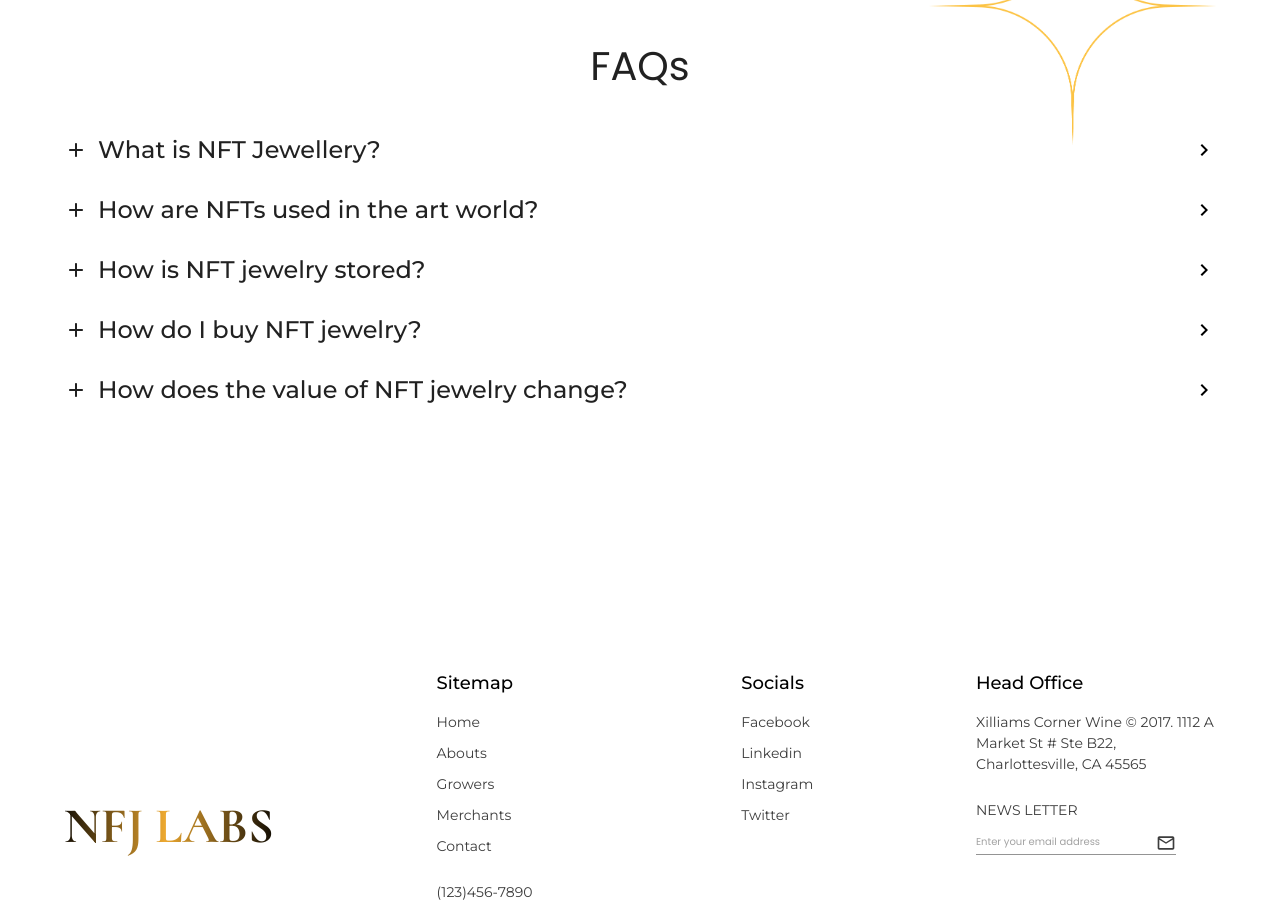
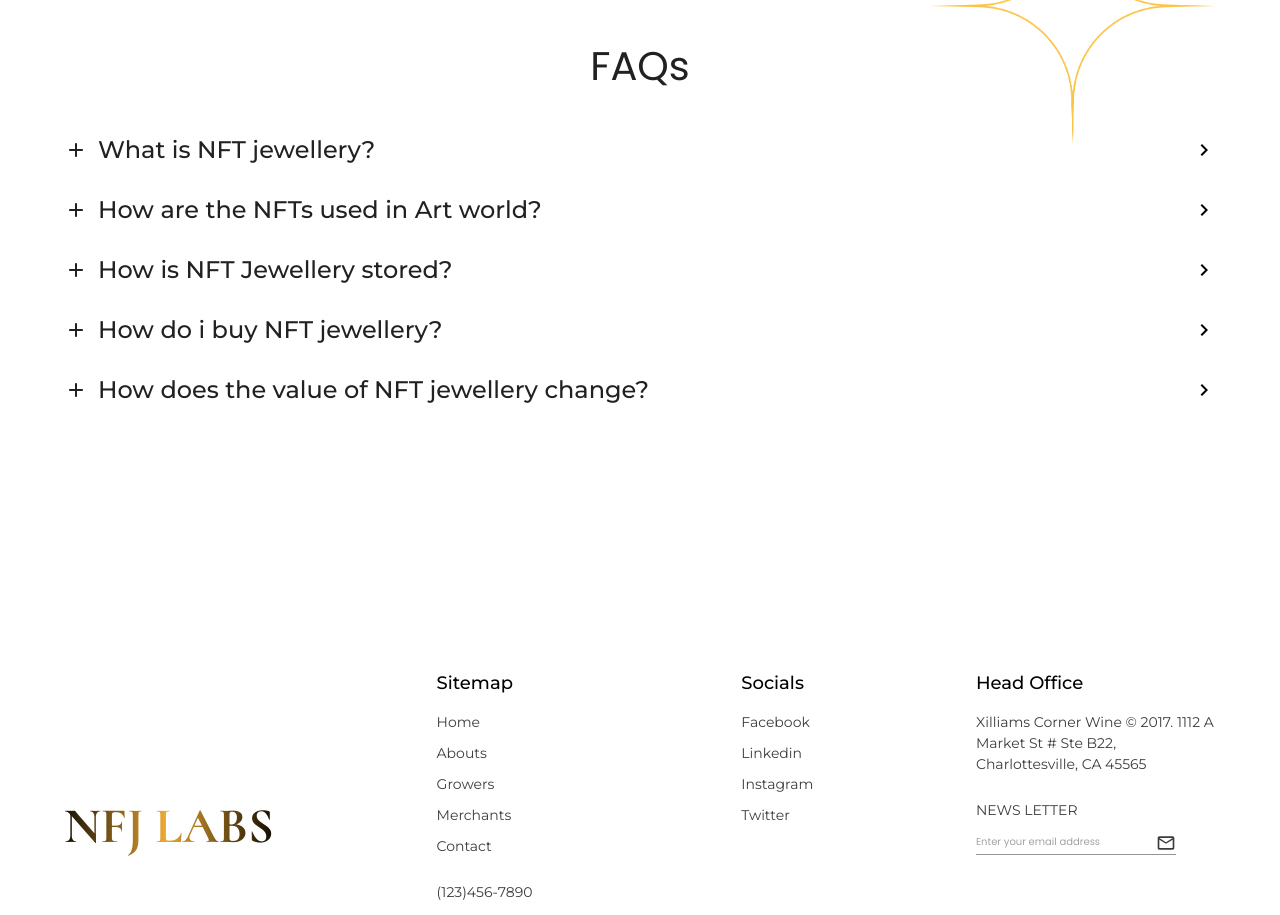
Before and after one commit to ArtisticJewellers/nfjlabs-website, a React (Create React App) app: page / in a window 1280 px wide. Shown: the part 4360-5275 px from the top of the page. Built offline with nearby package versions, Linux system fonts and the light colour scheme.

Commit message:
add faq content

```diff
--- /dev/null
+++ b/src/pages/home/Constants.js
@@ -0,0 +1,35 @@
+const links = {
+  artists: "http://nfjlabs.io/#/artists",
+  marketplace: "http://nfjlabs.io/#/explore",
+  metaverse: "https://mv.ibentos.com/rnd/artGallary2022/",
+};
+
+const faqs = [
+  {
+    question: "What is NFT jewellery?",
+    answer:
+      "NFT jewellery is physical jewellery represented by a non-fungible token (NFT) on a blockchain. The NFT verifies ownership and authenticity, and can record additional information. NFT jewellery allows for secure and transparent ownership, and creates a new market for collectible digital jewellery.",
+  },
+  {
+    question: "How are the NFTs used in Art world?",
+    answer:
+      "NFTs are used in the art world to create unique digital assets that can be sold and traded on a blockchain. Artists can create digital art pieces that are verified by NFTs, which ensure authenticity and ownership. The use of NFTs also allows for more transparent and secure transactions in the art world. NFTs can also provide a new revenue stream for artists, who can sell their digital art pieces directly to collectors.",
+  },
+  {
+    question: "How is NFT Jewellery stored?",
+    answer:
+      "To store an NFT, the owner of the jewellery must create a digital wallet that is compatible with the blockchain where the NFT will be stored. The digital wallet stores the private keys that allow the owner to access and manage their NFT. The NFT itself is stored on the blockchain, which can be accessed and viewed through a digital marketplace or wallet. ",
+  },
+  {
+    question: "How do i buy NFT jewellery?",
+    answer:
+      "To buy NFT jewellery, you first need to create a digital wallet that is compatible with the blockchain where the NFT is stored. You can then browse NFT marketplaces, which offer a variety of NFT jewellery pieces. Once you find a piece of NFT jewellery you like, you can bid on it or buy it outright using cryptocurrency. The NFT will be transferred to your digital wallet, which verifies your ownership and authenticity of the physical jewellery piece. It's important to research the reputation of the seller and the authenticity of the jewellery before making a purchase.",
+  },
+  {
+    question: "How does the value of NFT jewellery change? ",
+    answer:
+      "The value of NFT jewellery is determined by various factors such as the uniqueness of the design, the materials used, the reputation of the artist/designer, and the demand in the market. As with any collectible, the value can fluctuate based on supply and demand, as well as changes in the market. Additionally, the value of the cryptocurrency used to purchase the NFT can also impact its value.",
+  },
+];
+
+export { links, faqs };
--- a/src/pages/home/faq/index.js
+++ b/src/pages/home/faq/index.js
@@ -3,25 +3,14 @@ import AccordionContent from "./AccordionContent";
 import { Box, Container, Typography } from "@mui/material";
 import Centered from "../../../components/common/Centered";
 import backgroundImage from "../../../assets/homePage/Star.png";
+import { faqs } from "../Constants";
 
 const FAQ = () => {
-  const dummyText =
-    "Lorem ipsum dolor sit amet, consectetur adipiscing elit. Nullam faucibus sem at ullamcorper rhoncus. Sed finibus tellus non mi iaculis, vel aliquet quam elementum. Aenean efficitur, sapien in viverra posuere, magna sapien iaculis augue, vitae fermentum tortor arcu vel velit. Nam lacinia pretium urna vel tempus.";
-  const faqs = [
-    { question: "What is NFT Jewellery?", answer: dummyText },
-    { question: "How are NFTs used in the art world?", answer: dummyText },
-    { question: "How is NFT jewelry stored?", answer: dummyText },
-    { question: "How do I buy NFT jewelry?", answer: dummyText },
-    {
-      question: "How does the value of NFT jewelry change?",
-      answer: dummyText,
-    },
-  ];
   const DisplayAnswer = ({ answer }) => {
     return (
       <Typography
         sx={{
-          width: "70%",
+          // width: "90%",
           color: "#808080",
           marginY: "10px",
           fontSize: { xs: "12px", sm: "15px", md: "20px" },
```
